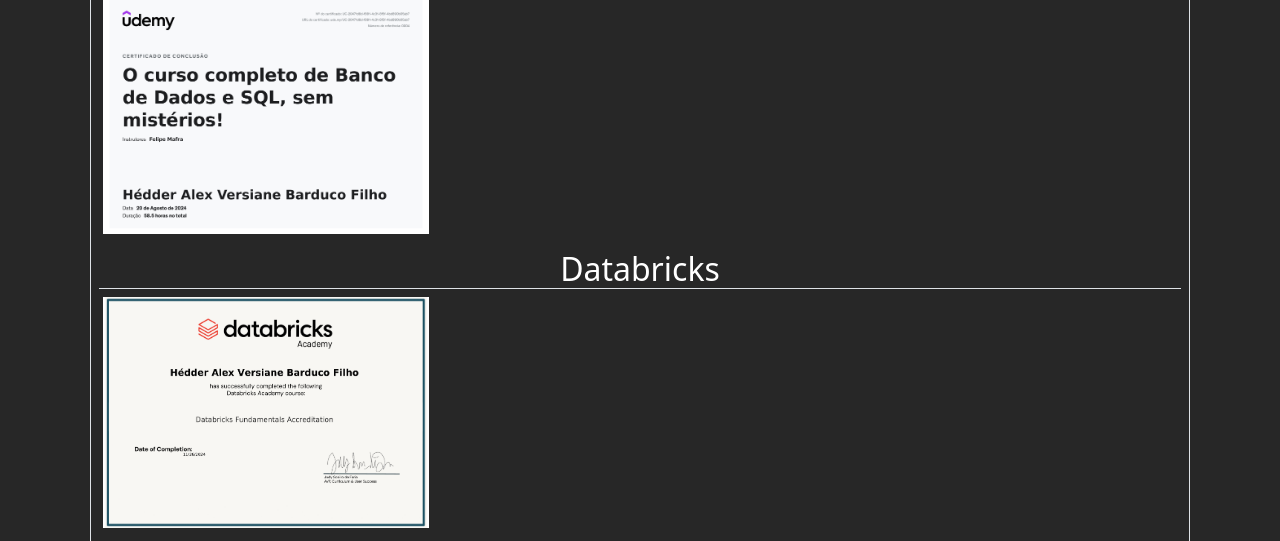
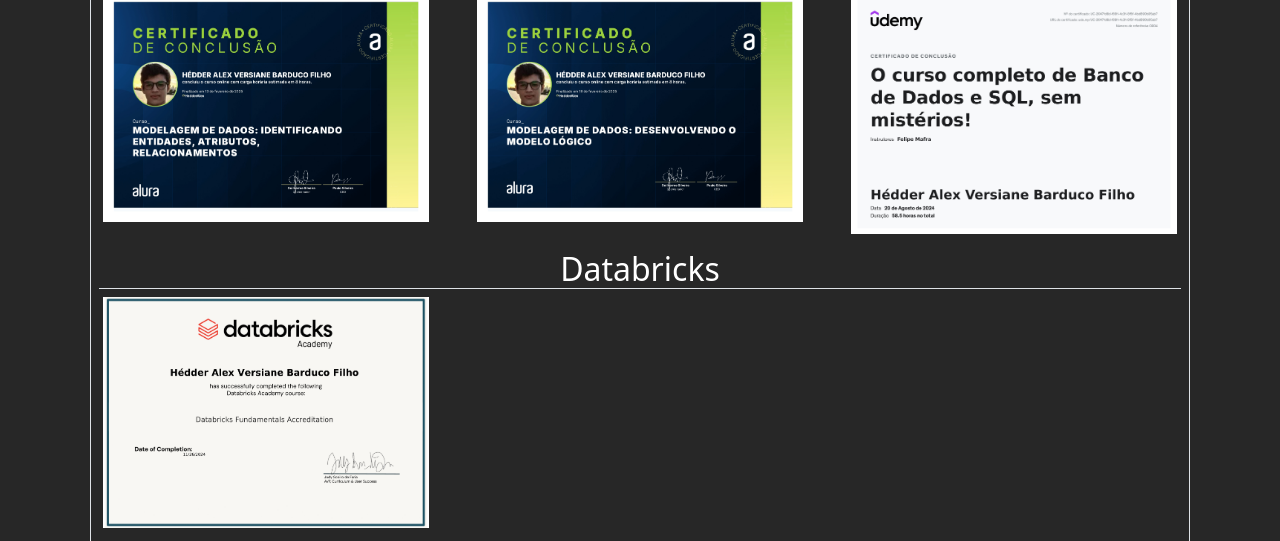
Before and after one commit to HedderAlex/Curriculo, a plain HTML site: page docs/certificados.html in a window 1280 px wide. Shown: the part 470-1011 px from the top of the page. Drawn offline with nearby package versions, Linux system fonts and the light colour scheme.

Commit message:
modelagem

```diff
--- a/docs/certificados.html
+++ b/docs/certificados.html
@@ -36,6 +36,14 @@
             <div class="row">
                 <div class="col-12">
                     <h2 class="text-center border-bottom mx-2">SQL</h2>
+                </div>
+                <div class="col-xl-4 col-md-6 col-12 px-4 pb-3">
+                    <a href="img/Hédder Alex Versiane Barduco Filho - Curso Modelagem de dados_ identificando entidades, atributos, relacionamentos - Alura_page-0001.jpg"><img
+                            src="img/Hédder Alex Versiane Barduco Filho - Curso Modelagem de dados_ identificando entidades, atributos, relacionamentos - Alura_page-0001.jpg" alt="" class="img-fluid"></a>
+                </div>
+                <div class="col-xl-4 col-md-6 col-12 px-4 pb-3">
+                    <a href="img/Hédder Alex Versiane Barduco Filho - Curso Modelagem de dados_ desenvolvendo o modelo lógico - Alura_page-0001.jpg"><img
+                            src="img/Hédder Alex Versiane Barduco Filho - Curso Modelagem de dados_ desenvolvendo o modelo lógico - Alura_page-0001.jpg" alt="" class="img-fluid"></a>
                 </div>
                 <div class="col-xl-4 col-md-6 col-12 px-4 pb-3">
                     <a href="img/UC-20471d8d-f891-4c31-8f5f-4bd890b05ab7.jpg"><img
```
Also changed, not shown: docs/img/Hédder Alex Versiane Barduco Filho - Curso Modelagem de dados_ desenvolvendo o modelo lógico - Alura_page-0001.jpg (added), docs/img/Hédder Alex Versiane Barduco Filho - Curso Modelagem de dados_ identificando entidades, atributos, relacionamentos - Alura_page-0001.jpg (added).
